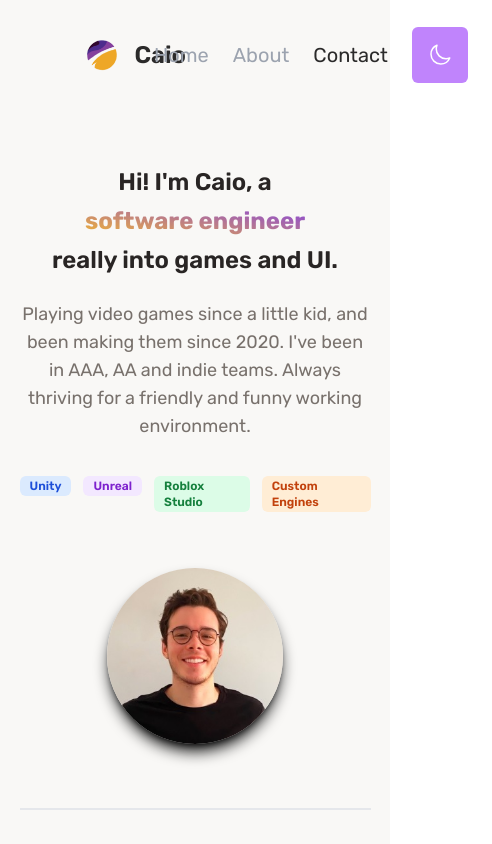
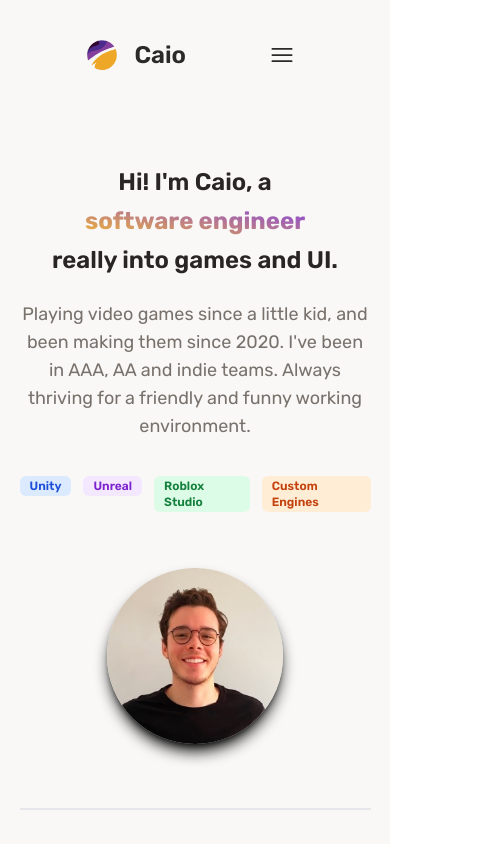
Before and after one commit to caiovini980/Portfolio, a React (Vite) app: page /contact in a window 390 px wide. Shown: the top 844 px of the page, 492 px wide, since content can reach past the window. Built offline with nearby package versions, Linux system fonts and the light colour scheme.

Commit message:
feat: added hamburguer button when using on mobile sizes

```diff
--- a/src/components/SmallPortfolioItem.jsx
+++ b/src/components/SmallPortfolioItem.jsx
@@ -1,6 +1,6 @@
 
-import { Link } from "react-router-dom";
-import Tag, {Colors} from "./Tag";
+import { Link } from "react-router-dom"
+import Tag, {Colors} from "./Tag"
 
 function SmallPortfolioItem({ project }) {
     return (
--- a/src/pages/home/Header.jsx
+++ b/src/pages/home/Header.jsx
@@ -42,8 +42,48 @@ const moonIcon = (
   </svg>
 );
 
+const menuIcon = (
+  <svg
+    xmlns="http://www.w3.org/2000/svg"
+    fill="none"
+    viewBox="0 0 24 24"
+    strokeWidth={1.5}
+    stroke="currentColor"
+    className="w-7 h-7"
+  >
+    <path
+      strokeLinecap="round"
+      strokeLinejoin="round"
+      d="M3.75 6.75h16.5M3.75 12h16.5m-16.5 5.25h16.5"
+    />
+  </svg>
+);
+
+const closeIcon = (
+  <svg
+    xmlns="http://www.w3.org/2000/svg"
+    fill="none"
+    viewBox="0 0 24 24"
+    strokeWidth={1.5}
+    stroke="currentColor"
+    className="w-7 h-7"
+  >
+    <path
+      strokeLinecap="round"
+      strokeLinejoin="round"
+      d="M6 18L18 6M6 6l12 12"
+    />
+  </svg>
+);
+
+const navLinkClassName = ({ isActive }) =>
+  `transition-transform duration-200 hover:scale-110 ${
+    isActive ? 'text-dark-200 dark:text-light-100' : 'text-gray-400'
+  }`;
+
 function Header() {
     const [theme, setTheme] = useState(null);
+    const [menuOpen, setMenuOpen] = useState(false);
 
     useEffect(() => {
         setTheme(Themes.LIGHT);
@@ -67,7 +107,7 @@ function Header() {
 
     return(
         <>
-            <div className='flex'>
+            <div className='relative z-50 flex'>
                 {/* Left side */}
                 <a href="#" className="flex flex-1 font-semibold justify-start items-center font-Rubik text-2xl text-dark-200 dark:text-light-100 hover:text-dark-100 transition-colors duration-300 ease-in-out">
                     <img src={logo} alt="" className='h-8 pr-4' />
@@ -78,31 +118,21 @@ function Header() {
 
                 {/* Right side */}
                 <div className='flex flex-1 pr-6 justify-end items-center'>
+                  {/* Desktop nav + theme toggle */}
+                  <div className='hidden md:flex items-center'>
                     <div className='grid grid-cols-[auto_auto_auto] gap-x-6 pr-6 font-Rubik text-xl'>
                       <div className='transition-transform duration-200 hover:scale-110 active:scale-95'>
-                      <NavLink
-                        to=""
-                        className={({isActive}) => `transition-transform duration-200 hover:scale-110 ${
-                          isActive ? 'text-dark-200 dark:text-light-100' : 'text-gray-400' }`}
-                      >
+                        <NavLink to="" className={navLinkClassName}>
                           Home
                         </NavLink>
                       </div>
                       <div className='transition-transform duration-200 hover:scale-110 active:scale-95'>
-                      <NavLink
-                        to="/about"
-                        className={({isActive}) => `transition-transform duration-200 hover:scale-110 ${
-                          isActive ? 'text-dark-200 dark:text-light-100' : 'text-gray-400' }`}
-                      >
+                        <NavLink to="/about" className={navLinkClassName}>
                           About
                         </NavLink>
                       </div>
                       <div className='transition-transform duration-200 hover:scale-110 active:scale-95'>
-                      <NavLink
-                        to="/contact"
-                        className={({isActive}) => `transition-transform duration-200 hover:scale-110 ${
-                          isActive ? 'text-dark-200 dark:text-light-100' : 'text-gray-400' }`}
-                      >
+                        <NavLink to="/contact" className={navLinkClassName}>
                           Contact
                         </NavLink>
                       </div>
@@ -115,6 +145,41 @@ function Header() {
                       {theme === Themes.DARK ? sunIcon : moonIcon}
                     </button>
                   </div>
+
+                  {/* Mobile hamburger toggle */}
+                  <button
+                    type="button"
+                    onClick={() => setMenuOpen(!menuOpen)}
+                    aria-label={menuOpen ? "Close menu" : "Open menu"}
+                    className="flex md:hidden justify-center items-center h-14 w-14 text-dark-200 dark:text-light-100 transition-transform duration-300 ease-in-out hover:scale-110"
+                  >
+                    {menuOpen ? closeIcon : menuIcon}
+                  </button>
+                </div>
+              </div>
+
+              {/* Mobile fullscreen overlay */}
+              <div
+                className={`fixed inset-0 z-40 flex md:hidden flex-col items-center justify-center gap-10 bg-light-100 dark:bg-dark-200 font-Rubik text-3xl transition-opacity duration-300 ease-in-out ${
+                  menuOpen ? 'opacity-100 pointer-events-auto' : 'opacity-0 pointer-events-none'
+                }`}
+              >
+                <NavLink to="" className={navLinkClassName} onClick={() => setMenuOpen(false)}>
+                  Home
+                </NavLink>
+                <NavLink to="/about" className={navLinkClassName} onClick={() => setMenuOpen(false)}>
+                  About
+                </NavLink>
+                <NavLink to="/contact" className={navLinkClassName} onClick={() => setMenuOpen(false)}>
+                  Contact
+                </NavLink>
+                <button
+                    type="button"
+                    onClick={() => { handleThemeSwitch(); setMenuOpen(false); }}
+                    className="flex justify-center items-center h-14 w-14 bg-purple-400 dark:bg-amber-400 text-lg p-1 rounded-md transition-transform duration-300 ease-in-out hover:scale-110"
+                >
+                  {theme === Themes.DARK ? sunIcon : moonIcon}
+                </button>
               </div>
         </>
 
```
Lines whose indentation alone changed are shown as unchanged.
